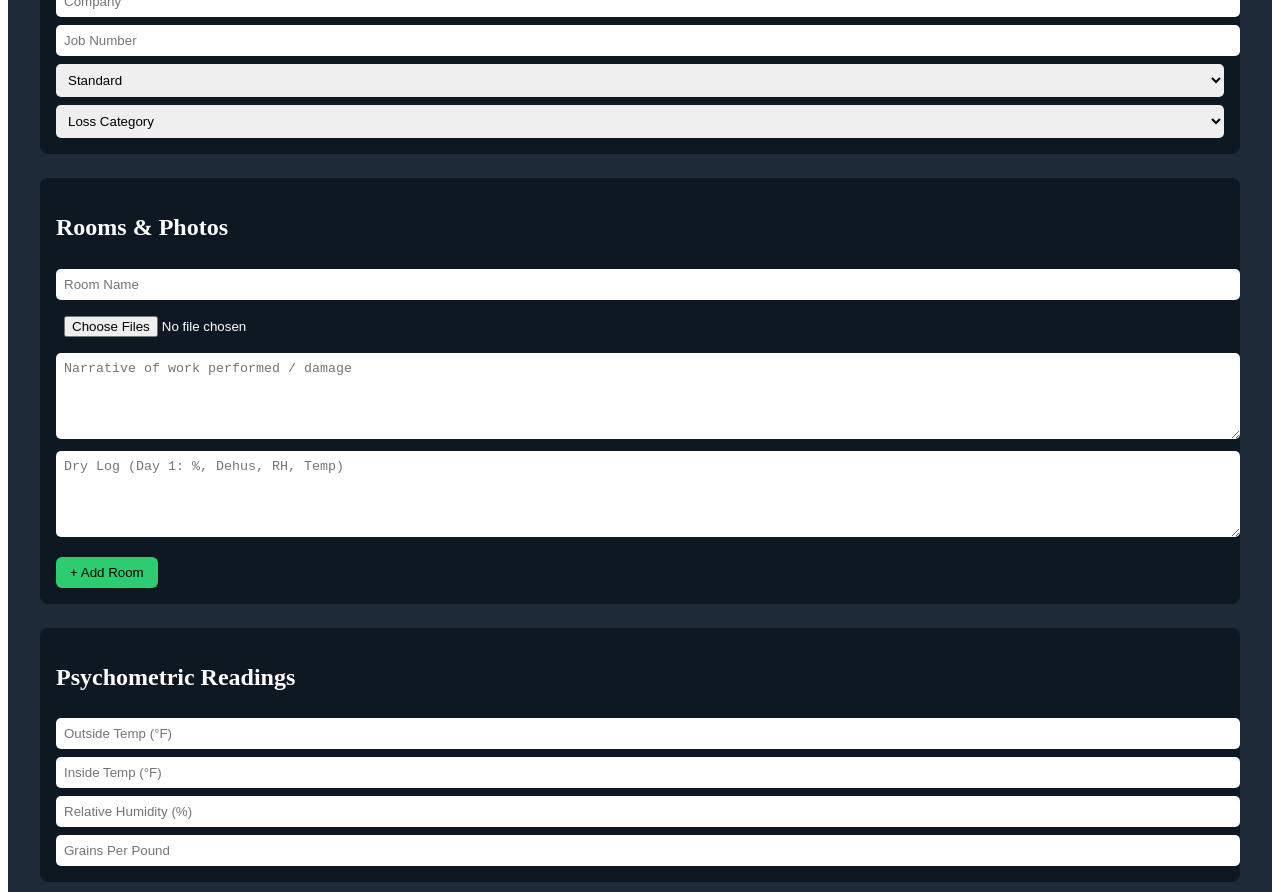
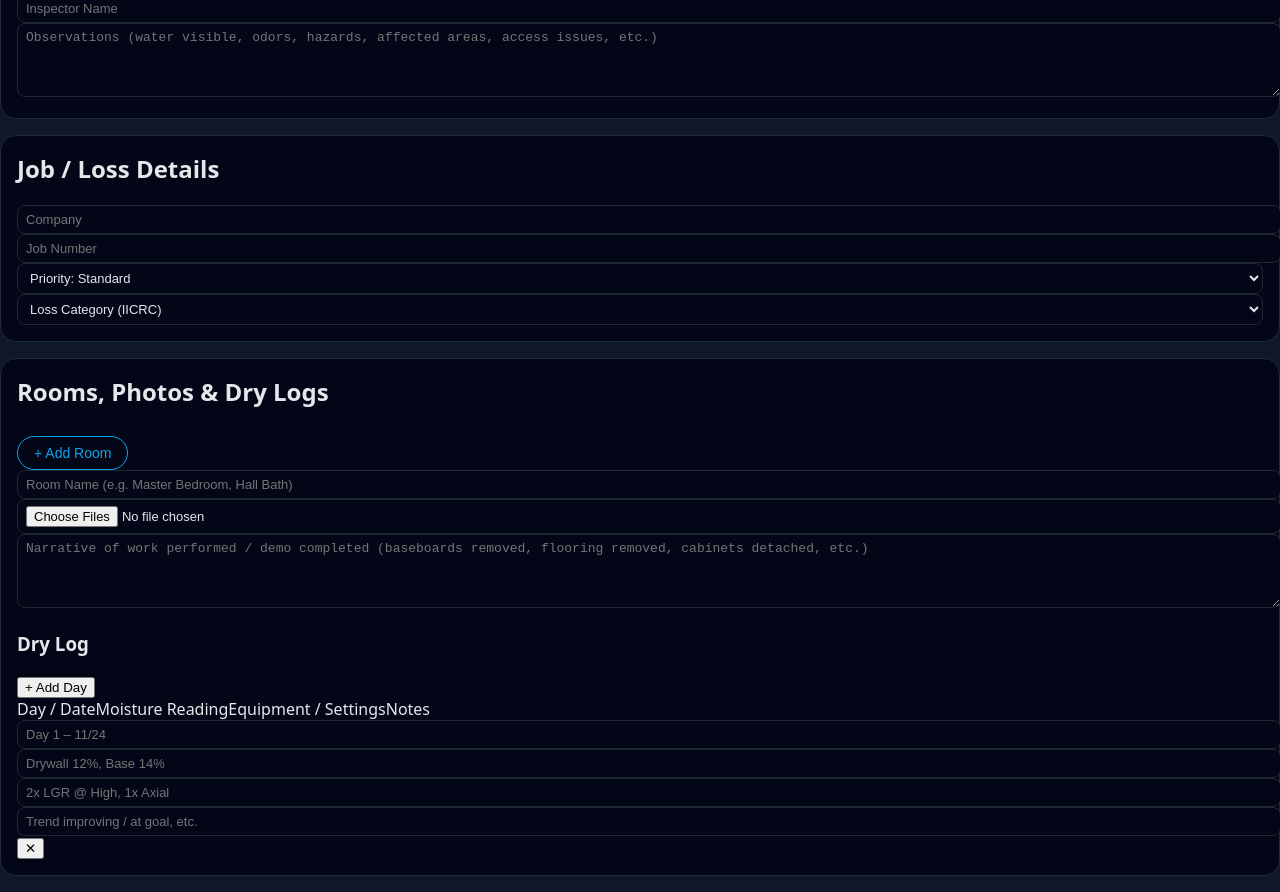
Before and after one commit to rookec2335-dev/mitigation-ai-suite-live, a React (Create React App) app in the folder client/: page / in a window 1280 px wide. Shown: the part 560-1452 px from the top of the page. Built offline with nearby package versions, Linux system fonts and the light colour scheme; no server answers.

Commit message:
Update App.js

```diff
--- a/client/src/App.js
+++ b/client/src/App.js
@@ -1,244 +1,489 @@
 import React, { useState } from "react";
 import axios from "axios";
+import "./styles.css";
+import logo from "./WaterCleanUpLogoFinal.png";
+
+// Your live server base URL from environment
+const API_BASE = process.env.REACT_APP_API_BASE;
 
 function App() {
+  // ----------------- STATE -----------------
   const [initialInspection, setInitialInspection] = useState({
     date: "",
     inspector: "",
-    observations: "",
+    notes: "",
   });
 
   const [jobDetails, setJobDetails] = useState({
     company: "",
     jobNumber: "",
-    lossType: "Standard",
-    category: "", // Cat 1, 2 or 3
+    priority: "Standard", // Standard / Emergency / After Hours etc
+    lossCategory: "", // Cat 1 / Cat 2 / Cat 3, etc.
   });
 
-  const [psychometrics, setPsychometrics] = useState({
+  const [rooms, setRooms] = useState([
+    {
+      id: Date.now(),
+      name: "",
+      photos: [],
+      workNotes: "",
+      dryLogs: [
+        {
+          id: Date.now() + 1,
+          dayLabel: "",
+          moistureReading: "",
+          equipment: "",
+          notes: "",
+        },
+      ],
+    },
+  ]);
+
+  const [psychro, setPsychro] = useState({
     outsideTemp: "",
     insideTemp: "",
-    humidity: "",
+    relativeHumidity: "",
     grainsPerLb: "",
   });
 
-  const [rooms, setRooms] = useState([
-    { name: "", photos: null, narrative: "", dryLog: "" },
+  const [aiSummary, setAiSummary] = useState("");
+  const [aiScopeOfWork, setAiScopeOfWork] = useState("");
+  const [loading, setLoading] = useState(false);
+
+  // ----------------- HELPERS -----------------
+
+  const handleInitialChange = (field, value) =>
+    setInitialInspection((prev) => ({ ...prev, [field]: value }));
+
+  const handleJobChange = (field, value) =>
+    setJobDetails((prev) => ({ ...prev, [field]: value }));
+
+  const handlePsychroChange = (field, value) =>
+    setPsychro((prev) => ({ ...prev, [field]: value }));
+
+  const addRoom = () =>
+    setRooms((prev) => [
+      ...prev,
+      {
+        id: Date.now(),
+        name: "",
+        photos: [],
+        workNotes: "",
+        dryLogs: [
+          {
+            id: Date.now() + Math.random(),
+            dayLabel: "",
+            moistureReading: "",
+            equipment: "",
+            notes: "",
+          },
+        ],
+      },
     ]);
 
-  const handleRoomChange = (index, field, value) => {
-    const updatedRooms = [...rooms];
-    updatedRooms[index][field] = value;
-    setRooms(updatedRooms);
+  const updateRoomField = (roomId, field, value) =>
+    setRooms((prev) =>
+      prev.map((room) =>
+        room.id === roomId ? { ...room, [field]: value } : room
+      )
+    );
+
+  const handleRoomPhotosChange = (roomId, files) =>
+    setRooms((prev) =>
+      prev.map((room) =>
+        room.id === roomId
+          ? { ...room, photos: Array.from(files || []) }
+          : room
+      )
+    );
+
+  const addDryLog = (roomId) =>
+    setRooms((prev) =>
+      prev.map((room) =>
+        room.id === roomId
+          ? {
+              ...room,
+              dryLogs: [
+                ...room.dryLogs,
+                {
+                  id: Date.now() + Math.random(),
+                  dayLabel: "",
+                  moistureReading: "",
+                  equipment: "",
+                  notes: "",
+                },
+              ],
+            }
+          : room
+      )
+    );
+
+  const updateDryLogField = (roomId, logId, field, value) =>
+    setRooms((prev) =>
+      prev.map((room) =>
+        room.id === roomId
+          ? {
+              ...room,
+              dryLogs: room.dryLogs.map((log) =>
+                log.id === logId ? { ...log, [field]: value } : log
+              ),
+            }
+          : room
+      )
+    );
+
+  const removeDryLog = (roomId, logId) =>
+    setRooms((prev) =>
+      prev.map((room) =>
+        room.id === roomId
+          ? {
+              ...room,
+              dryLogs: room.dryLogs.filter((log) => log.id !== logId),
+            }
+          : room
+      )
+    );
+
+  const handleExportPdf = () => {
+    // Uses print styles in CSS to create a clean PDF
+    window.print();
   };
 
-  const addRoom = () => {
-    setRooms([...rooms, { name: "", photos: null, narrative: "", dryLog: "" }]);
-  };
+  // ----------------- AI CALL -----------------
 
-  const generateAIReport = async () => {
+  const handleGenerateSummary = async () => {
+    setLoading(true);
+    setAiSummary("");
+    setAiScopeOfWork("");
+
+    try {
       const payload = {
         initialInspection,
         jobDetails,
-      psychometrics,
-      rooms,
+        rooms: rooms.map((room) => ({
+          ...room,
+          // send only filenames for photos (backend can’t read File objects)
+          photos: (room.photos || []).map((f) => f.name),
+        })),
+        psychro,
       };
 
-    try {
-      const response = await axios.post(
-        `${process.env.REACT_APP_API_BASE}/api/generate-report`,
+      const res = await axios.post(
+        `${API_BASE}/api/generate-summary`,
         payload
       );
-      alert("Report Generated:\n\n" + response.data.report);
+
+      // Expecting backend to optionally send { summary, scopeOfWork }
+      setAiSummary(res.data.summary || "");
+      setAiScopeOfWork(res.data.scopeOfWork || "");
     } catch (err) {
-      alert("Error generating report");
+      console.error(err);
+      setAiSummary(
+        "Error generating AI summary. Check the server logs or API key."
+      );
+    } finally {
+      setLoading(false);
     }
   };
 
+  // ----------------- RENDER -----------------
+
   return (
-    <div style={{ background: "#1E2A38", color: "white", minHeight: "100vh", padding: "2rem" }}>
+    <div className="page">
+      {/* HEADER */}
+      <header className="app-header no-print">
+        <div className="logo-wrap">
+          <img src={logo} alt="RooterPLUS Water Clean Up" className="logo" />
+        </div>
+        <div>
           <h1>Mitigation Supervisor Console</h1>
-      <p>Professional Insurance Format • Field Ready</p>
+          <p className="subtext">
+            Professional Insurance Format • Field-Tech Friendly • Insurance
+            Ready
+          </p>
+        </div>
+        <button className="primary-btn" onClick={handleExportPdf}>
+          Export Insurance Report PDF
+        </button>
+      </header>
 
-      {/* ----------- INITIAL INSPECTION ----------- */}
-      <section style={boxStyle}>
+      <main className="content">
+        {/* INITIAL INSPECTION */}
+        <section className="card">
           <h2>Initial Inspection</h2>
+
+          <div className="grid-2">
             <input
               type="date"
               value={initialInspection.date}
               onChange={(e) =>
-            setInitialInspection({ ...initialInspection, date: e.target.value })
+                handleInitialChange("date", e.target.value)
               }
-          style={inputStyle}
             />
             <input
               placeholder="Inspector Name"
               value={initialInspection.inspector}
               onChange={(e) =>
-            setInitialInspection({ ...initialInspection, inspector: e.target.value })
+                handleInitialChange("inspector", e.target.value)
               }
-          style={inputStyle}
             />
+          </div>
+
           <textarea
-          placeholder="Observations (water visible, odor, hazards, etc.)"
-          value={initialInspection.observations}
+            className="full"
+            rows={4}
+            placeholder="Observations (water visible, odors, hazards, affected areas, access issues, etc.)"
+            value={initialInspection.notes}
             onChange={(e) =>
-            setInitialInspection({ ...initialInspection, observations: e.target.value })
+              handleInitialChange("notes", e.target.value)
             }
-          style={textareaStyle}
           />
         </section>
 
-      {/* ----------- JOB / LOSS DETAILS ----------- */}
-      <section style={boxStyle}>
+        {/* JOB / LOSS DETAILS */}
+        <section className="card">
           <h2>Job / Loss Details</h2>
+
+          <div className="grid-2">
             <input
               placeholder="Company"
               value={jobDetails.company}
-          onChange={(e) => setJobDetails({ ...jobDetails, company: e.target.value })}
-          style={inputStyle}
+              onChange={(e) =>
+                handleJobChange("company", e.target.value)
+              }
             />
             <input
               placeholder="Job Number"
               value={jobDetails.jobNumber}
-          onChange={(e) => setJobDetails({ ...jobDetails, jobNumber: e.target.value })}
-          style={inputStyle}
+              onChange={(e) =>
+                handleJobChange("jobNumber", e.target.value)
+              }
             />
+          </div>
+
+          <div className="grid-2">
+            <select
+              value={jobDetails.priority}
+              onChange={(e) =>
+                handleJobChange("priority", e.target.value)
+              }
+            >
+              <option value="Standard">Priority: Standard</option>
+              <option value="Emergency">Priority: Emergency</option>
+              <option value="After Hours">Priority: After Hours</option>
+            </select>
 
             <select
-          value={jobDetails.lossType}
-          onChange={(e) => setJobDetails({ ...jobDetails, lossType: e.target.value })}
-          style={inputStyle}
+              value={jobDetails.lossCategory}
+              onChange={(e) =>
+                handleJobChange("lossCategory", e.target.value)
+              }
             >
-          <option value="Standard">Standard</option>
-          <option value="Fire Loss">Fire Loss</option>
-          <option value="Flood Loss">Flood Loss</option>
+              <option value="">Loss Category (IICRC)</option>
+              <option value="Category 1">Category 1 – Clean Water</option>
+              <option value="Category 2">Category 2 – Grey Water</option>
+              <option value="Category 3">Category 3 – Black Water</option>
             </select>
-
-        {/* Category 1 / 2 / 3 */}
-        <select
-          value={jobDetails.category}
-          onChange={(e) => setJobDetails({ ...jobDetails, category: e.target.value })}
-          style={inputStyle}
-        >
-          <option value="">Loss Category</option>
-          <option value="Category 1">Category 1 (Clean Water)</option>
-          <option value="Category 2">Category 2 (Gray Water)</option>
-          <option value="Category 3">Category 3 (Black Water)</option>
-        </select>
+          </div>
         </section>
 
-      {/* ----------- ROOMS & PHOTOS ----------- */}
-      <section style={boxStyle}>
-        <h2>Rooms & Photos</h2>
-        {rooms.map((room, index) => (
-          <div key={index} style={{ marginBottom: "1rem" }}>
+        {/* ROOMS & PHOTOS & DRY LOGS */}
+        <section className="card">
+          <div className="card-header-row">
+            <h2>Rooms, Photos & Dry Logs</h2>
+            <button className="secondary-btn" onClick={addRoom}>
+              + Add Room
+            </button>
+          </div>
+
+          {rooms.map((room) => (
+            <div key={room.id} className="room-block">
+              <div className="grid-2">
                 <input
-              placeholder="Room Name"
+                  placeholder="Room Name (e.g. Master Bedroom, Hall Bath)"
                   value={room.name}
-              onChange={(e) => handleRoomChange(index, "name", e.target.value)}
-              style={inputStyle}
+                  onChange={(e) =>
+                    updateRoomField(room.id, "name", e.target.value)
+                  }
                 />
-
                 <input
                   type="file"
                   multiple
-              onChange={(e) => handleRoomChange(index, "photos", e.target.files)}
-              style={inputStyle}
+                  accept="image/*"
+                  onChange={(e) =>
+                    handleRoomPhotosChange(
+                      room.id,
+                      e.target.files || []
+                    )
+                  }
+                />
+              </div>
+
+              <textarea
+                rows={3}
+                placeholder="Narrative of work performed / demo completed (baseboards removed, flooring removed, cabinets detached, etc.)"
+                value={room.workNotes}
+                onChange={(e) =>
+                  updateRoomField(room.id, "workNotes", e.target.value)
+                }
               />
 
-            <textarea
-              placeholder="Narrative of work performed / damage"
-              value={room.narrative}
-              onChange={(e) => handleRoomChange(index, "narrative", e.target.value)}
-              style={textareaStyle}
+              <div className="drylog-section">
+                <div className="drylog-header">
+                  <h3>Dry Log</h3>
+                  <button
+                    className="small-btn"
+                    type="button"
+                    onClick={() => addDryLog(room.id)}
+                  >
+                    + Add Day
+                  </button>
+                </div>
+
+                <div className="drylog-table">
+                  <div className="drylog-row drylog-row--head">
+                    <span>Day / Date</span>
+                    <span>Moisture Reading</span>
+                    <span>Equipment / Settings</span>
+                    <span>Notes</span>
+                    <span />
+                  </div>
+
+                  {room.dryLogs.map((log) => (
+                    <div key={log.id} className="drylog-row">
+                      <input
+                        placeholder="Day 1 – 11/24"
+                        value={log.dayLabel}
+                        onChange={(e) =>
+                          updateDryLogField(
+                            room.id,
+                            log.id,
+                            "dayLabel",
+                            e.target.value
+                          )
+                        }
                       />
-
-            <textarea
-              placeholder="Dry Log (Day 1: %, Dehus, RH, Temp)"
-              value={room.dryLog}
-              onChange={(e) => handleRoomChange(index, "dryLog", e.target.value)}
-              style={textareaStyle}
+                      <input
+                        placeholder="Drywall 12%, Base 14%"
+                        value={log.moistureReading}
+                        onChange={(e) =>
+                          updateDryLogField(
+                            room.id,
+                            log.id,
+                            "moistureReading",
+                            e.target.value
+                          )
+                        }
                       />
+                      <input
+                        placeholder="2x LGR @ High, 1x Axial"
+                        value={log.equipment}
+                        onChange={(e) =>
+                          updateDryLogField(
+                            room.id,
+                            log.id,
+                            "equipment",
+                            e.target.value
+                          )
+                        }
+                      />
+                      <input
+                        placeholder="Trend improving / at goal, etc."
+                        value={log.notes}
+                        onChange={(e) =>
+                          updateDryLogField(
+                            room.id,
+                            log.id,
+                            "notes",
+                            e.target.value
+                          )
+                        }
+                      />
+                      <button
+                        type="button"
+                        className="small-btn danger"
+                        onClick={() => removeDryLog(room.id, log.id)}
+                      >
+                        ✕
+                      </button>
                     </div>
                   ))}
-        <button onClick={addRoom} style={buttonGreen}>
-          + Add Room
-        </button>
+                </div>
+              </div>
+            </div>
+          ))}
         </section>
 
-      {/* ----------- PSYCHOMETRICS ----------- */}
-      <section style={boxStyle}>
-        <h2>Psychometric Readings</h2>
+        {/* PSYCHROMETRICS (BASIC) */}
+        <section className="card">
+          <h2>Psychrometrics (Snapshot)</h2>
+          <div className="grid-4">
             <input
               placeholder="Outside Temp (°F)"
-          onChange={(e) => setPsychometrics({ ...psychometrics, outsideTemp: e.target.value })}
-          style={inputStyle}
+              value={psychro.outsideTemp}
+              onChange={(e) =>
+                handlePsychroChange("outsideTemp", e.target.value)
+              }
             />
             <input
               placeholder="Inside Temp (°F)"
-          onChange={(e) => setPsychometrics({ ...psychometrics, insideTemp: e.target.value })}
-          style={inputStyle}
+              value={psychro.insideTemp}
+              onChange={(e) =>
+                handlePsychroChange("insideTemp", e.target.value)
+              }
             />
             <input
               placeholder="Relative Humidity (%)"
-          onChange={(e) => setPsychometrics({ ...psychometrics, humidity: e.target.value })}
-          style={inputStyle}
+              value={psychro.relativeHumidity}
+              onChange={(e) =>
+                handlePsychroChange("relativeHumidity", e.target.value)
+              }
             />
             <input
-          placeholder="Grains Per Pound"
-          onChange={(e) => setPsychometrics({ ...psychometrics, grainsPerLb: e.target.value })}
-          style={inputStyle}
+              placeholder="Grains Per Lb (GPP)"
+              value={psychro.grainsPerLb}
+              onChange={(e) =>
+                handlePsychroChange("grainsPerLb", e.target.value)
+              }
             />
+          </div>
         </section>
 
-      {/* ----------- BUTTON ----------- */}
-      <button onClick={generateAIReport} style={buttonBlue}>
+        {/* AI SUMMARY / SCOPE OF WORK */}
+        <section className="card">
+          <h2>AI Insurance Narrative & Scope of Work</h2>
+
+          <button
+            className="primary-btn"
+            type="button"
+            onClick={handleGenerateSummary}
+          >
             Generate Insurance Summary (AI)
           </button>
+
+          {loading && (
+            <p className="muted">
+              AI is generating a mitigation summary and scope of work…
+            </p>
+          )}
+
+          {aiScopeOfWork && (
+            <div className="ai-box">
+              <h3>AI Scope of Work</h3>
+              <p>{aiScopeOfWork}</p>
+            </div>
+          )}
+
+          {aiSummary && (
+            <div className="ai-box">
+              <h3>AI Insurance Summary</h3>
+              <p>{aiSummary}</p>
+            </div>
+          )}
+        </section>
+      </main>
     </div>
   );
 }
 
 export default App;
-
-const boxStyle = {
-  background: "#0E1822",
-  padding: "1rem",
-  borderRadius: "8px",
-  marginBottom: "1.5rem",
-};
-
-const inputStyle = {
-  width: "100%",
-  padding: "8px",
-  marginTop: "0.5rem",
-  borderRadius: "5px",
-  border: "none",
-};
-
-const textareaStyle = {
-  width: "100%",
-  height: "70px",
-  marginTop: "0.5rem",
-  padding: "8px",
-  borderRadius: "5px",
-  border: "none",
-};
-
-const buttonBlue = {
-  background: "#19A7CE",
-  padding: "12px 18px",
-  border: "none",
-  borderRadius: "6px",
-  cursor: "pointer",
-  width: "100%",
-};
-
-const buttonGreen = {
-  background: "#2ecc71",
-  padding: "8px 14px",
-  border: "none",
-  borderRadius: "6px",
-  cursor: "pointer",
-};
```
Lines whose indentation alone changed are shown as unchanged.
